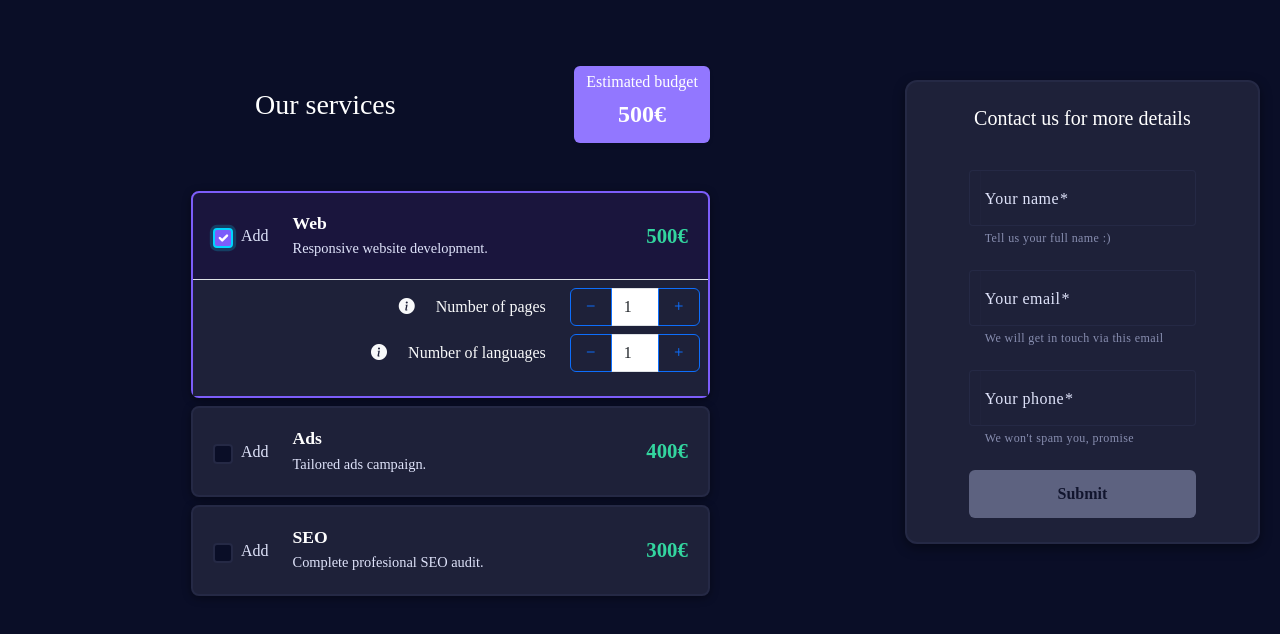
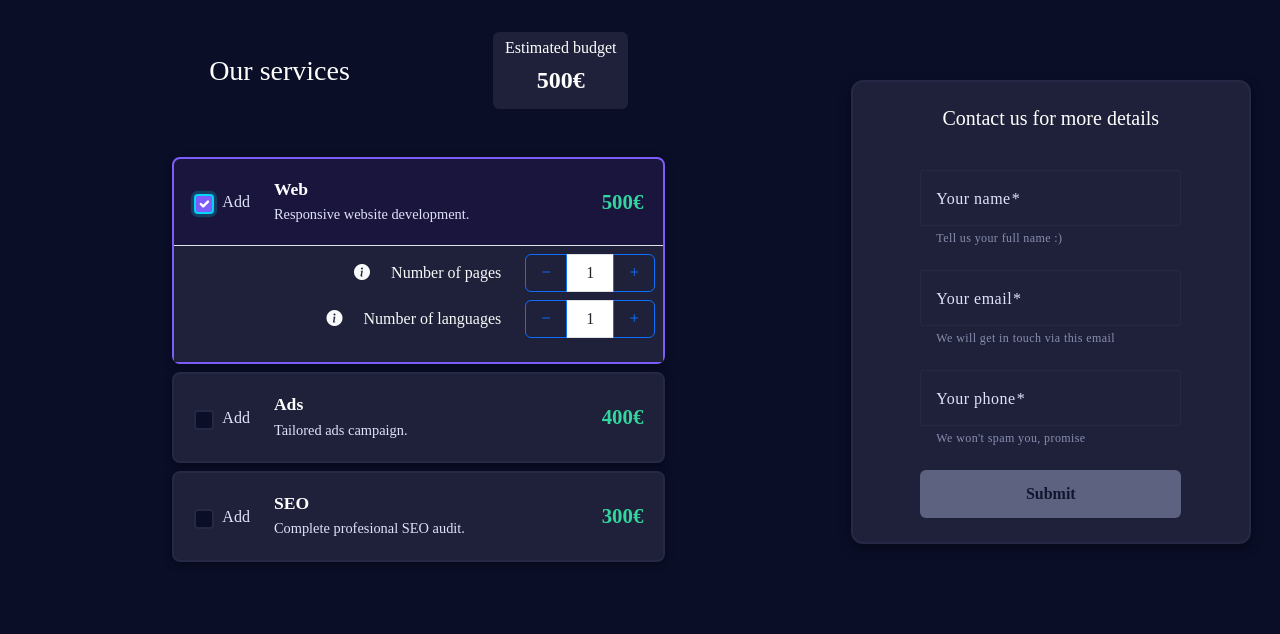
Before and after one commit to zanlamar/BudgetApp, an Angular app: page / in a window 1280 px wide. Both pictures are taken after a click on the checkbox "Add". Shown: the top 634 px of the page. Built offline with nearby package versions, Linux system fonts and the light colour scheme; a web font is replaced by a local one.

Commit message:
dark mode to final-card applied

```diff
--- a/src/app/components/final-card/final-card.scss
+++ b/src/app/components/final-card/final-card.scss
@@ -1,13 +1,16 @@
-
 .summary-card {
   margin: 0;
   width: 100%;
-  background: #fff;
-  border: 2px solid transparent;
+  background: var(--bg-card);
+  border: 2px solid var(--border-color);
   border-radius: 8px;
-  box-shadow: 0 0 10px rgba(82, 63, 105, 0.1);
+  box-shadow: 0 0 10px var(--shadow);
   padding: 1rem;
-  transition: border-color 0.3s ease;
+  transition: all 0.3s ease;
+
+  // &:hover {
+  //   border-color: var(--accent-pink); // Rosa en hover
+  // }
 }
 
 .summary-header {
@@ -20,7 +23,6 @@
   flex-direction: column;
   align-items: center;
   justify-content: center;
-  background: #edf1fc;
   border-radius: 50%;
   width: 4rem;
   height: 4rem;
@@ -29,15 +31,18 @@
 }
 
 .summary-label {
-  font-size: 0.9rem;
+  font-size: 0.7rem;
   text-transform: uppercase;
   line-height: 1;
+  color: var(--text-primary);
+  font-weight: 600;
 }
 
 .summary-amount {
   font-size: 1.4rem;
-  font-weight: 600;
+  font-weight: 700;
   line-height: 1;
+  color: var(--text-primary);
 }
 
 .summary-user {
@@ -47,13 +52,14 @@
 }
 
 .user-name {
-  color: #3c4142;
+  color: var(--text-secondary);
   font-size: 14px;
+  font-weight: 600;
 }
 
 .user-email,
 .user-phone {
-  color: #b1bac5;
+  color: var(--text-secondary);
   font-size: 13px;
 }
 
@@ -63,18 +69,23 @@
 
 .summary-services h6 {
   font-size: 14px;
-  color: #3c4142;
+  color: var(--accent-success);
   margin-bottom: 0.25rem;
+  font-weight: 600;
 }
 
 .summary-services ul {
   margin: 0;
   padding-left: 1rem;
   list-style-type: disc;
-  color: #727686;
+  color: var(--text-secondary);
   font-size: 13px;
 }
 
 .summary-services li {
   margin-bottom: 0.25rem;
+
+  &::marker {
+    color: var(--accent-success); // Verde para los bullets
+  }
 }
--- a/src/app/components/final-price/final-price.html
+++ b/src/app/components/final-price/final-price.html
@@ -1,5 +1,5 @@
 
-<div class="budget-box text-center rounded shadow-sm">
+<div class="budget-box text-center rounded shadow-md">
     <div class="mb-2">
         <h6 class="mb-2">Estimated budget</h6>
         <h4 class="fw-bold mb-0">{{totalPrice}}€</h4>
--- a/src/app/components/final-price/final-price.scss
+++ b/src/app/components/final-price/final-price.scss
@@ -1,8 +1,10 @@
 .budget-box {
-  background-color: #9277ff;
+  background-color: #1e2139;
   padding: 0.4rem 0.75rem;
   box-shadow: 0 1px 2px rgba(0, 0, 0, 0.05);
   display: inline-block;
   min-width: 120px;
   line-height: 1;
+  border: 1px !important;
+  border-color: var(--border-color) !important;
 }
--- a/src/app/components/home/home.scss
+++ b/src/app/components/home/home.scss
@@ -1,33 +1,39 @@
 .column {
-  padding: 10px;
-  width: 30%;
+  width: 35%;
   text-align: start;
-  box-sizing: border-box;
+  box-sizing: border
 }
 
 h3 {
   margin-bottom: 0 !important;
-  margin-left: 4rem !important;
+  margin-left: 0 !important;
   color: var(--text-primary);
 }
 
 .services-header-container {
-  width: 60%;
-  margin: 1rem auto;
+  width: 100%; // Cambiado de 60% a 100% para ocupar toda la columna
+  margin-top: 0;
+  margin-bottom: 0;
   position: sticky;
   top: 0;
   z-index: 10;
-  padding: 0.5rem 0;
+  padding-top: 0;
+  padding-bottom: 0.5rem;
+  padding-left: 0.5rem;
+  padding-right: 0.5rem;
 }
 
 .services-header {
   display: flex;
   align-items: center;
   justify-content: space-between;
-  background-color: #0a0e27;
+  background-color: var(--bg-primary);
   padding-top: 1.5em;
   padding-bottom: 1.5em;
-
+  padding-left: 2rem; // Añadido para centrar el contenido
+  padding-right: 2rem; // Añadido para centrar el contenido
+  width: 60%; // El contenido interno mantiene el 60%
+  margin: 0 auto; // Centra el contenido
 }
 
 .contact-header-container {
--- a/src/app/components/panel/panel.html
+++ b/src/app/components/panel/panel.html
@@ -21,7 +21,7 @@
                 <i class="bi bi-dash"></i>
             </button>
 
-            <input type="number"
+            <input type="number text-center"
                 class="form-control text-center"
                 [value]="pageQuantity()" min="1" max="99"
                 readonly>
@@ -53,7 +53,7 @@
               <i class="bi bi-dash"></i>
           </button>
 
-          <input type="number"
+          <input type="number text-center"
             class="form-control text-center"
             [value]="languageQuantity()" min="1" max="99"
             readonly>
```
